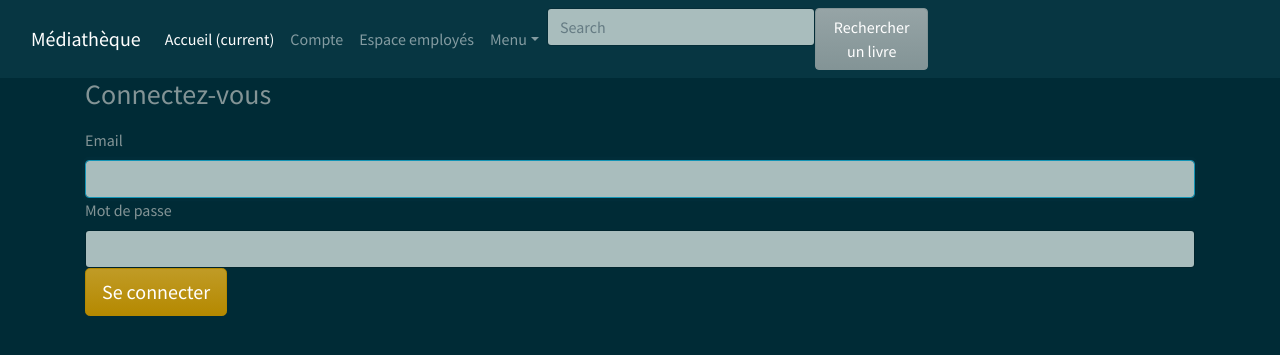
After one commit to dborione/project_library, a Symfony app: template templates/security/user_login.html.twig in a window 1280 px wide. The commit adds this page. Shown: the top 355 px of the page. Run offline with Twig, Linux system fonts and the light colour scheme; the template is opened without the code that fills it, so the values that code supplies are empty; some libraries are stand-ins or nearby versions.

Commit message:
add user login route in security controller

```diff
--- a/src/Entity/Book.php
+++ b/src/Entity/Book.php
@@ -220,4 +220,5 @@ class Book
 
         return $this;
     }
+
 }
--- a/templates/book/livres.html.twig
+++ b/templates/book/livres.html.twig
@@ -12,7 +12,7 @@
                     <h3 class="card-header">{{ book.Title }}</h3>
                     <div class="card-body">
                         <h5 class="card-title">{{ book.Author }}</h5>
-                        <h6 class="card-subtitle text-muted">Publication date</h6>
+                        <h6 class="card-subtitle text-muted">{{ book.Publishingdate }}</h6>
                         {% for category in book.category %}
                         <h6><button type="button" class="btn btn-outline-light">{{ category.name }}</button></h6>
                         {% endfor %}
--- a/templates/default/home.html.twig
+++ b/templates/default/home.html.twig
@@ -21,7 +21,7 @@
             <div class="container">
                 <div class="row">
                     <div class="col">
-                        <a href="/login" class="btn btn-success" type:"button" >Se connecter</a>
+                        <a href="/user_login" class="btn btn-success" type:"button" >Se connecter</a>
                     </div>
                 </div>
             </div>
--- /dev/null
+++ b/templates/security/user_login.html.twig
@@ -0,0 +1,42 @@
+{% extends 'base.html.twig' %}
+
+{% block title %}Se Connecter{% endblock %}
+
+{% block body %}
+<form method="post">
+    {% if error %}
+        <div class="alert alert-danger">{{ error.messageKey|trans(error.messageData, 'security') }}</div>
+    {% endif %}
+
+    {% if app.user %}
+        <div class="mb-3">
+            Vous êtes connecté en tant que  {{ app.user.username }}, <a href="{{ path('app_logout') }}">Se déconnecter</a>
+        </div>
+    {% endif %}
+
+    <h1 class="h3 mb-3 font-weight-normal">Connectez-vous</h1>
+    <label for="inputEmail">Email</label>
+    <input type="email" value="{{ last_username }}" name="email" id="inputEmail" class="form-control" autocomplete="email" required autofocus>
+    <label for="inputPassword">Mot de passe</label>
+    <input type="password" name="password" id="inputPassword" class="form-control" autocomplete="current-password" required>
+
+    <input type="hidden" name="_csrf_token"
+           value="{{ csrf_token('authenticate') }}"
+    >
+
+    {#
+        Uncomment this section and add a remember_me option below your firewall to activate remember me functionality.
+        See https://symfony.com/doc/current/security/remember_me.html
+
+        <div class="checkbox mb-3">
+            <label>
+                <input type="checkbox" name="_remember_me"> Remember me
+            </label>
+        </div>
+    #}
+
+    <button class="btn btn-lg btn-primary" type="submit">
+        Se connecter
+    </button>
+</form>
+{% endblock %}
```
Also changed, not shown: src/Controller/SecurityController.php (+19 -0 lines).
